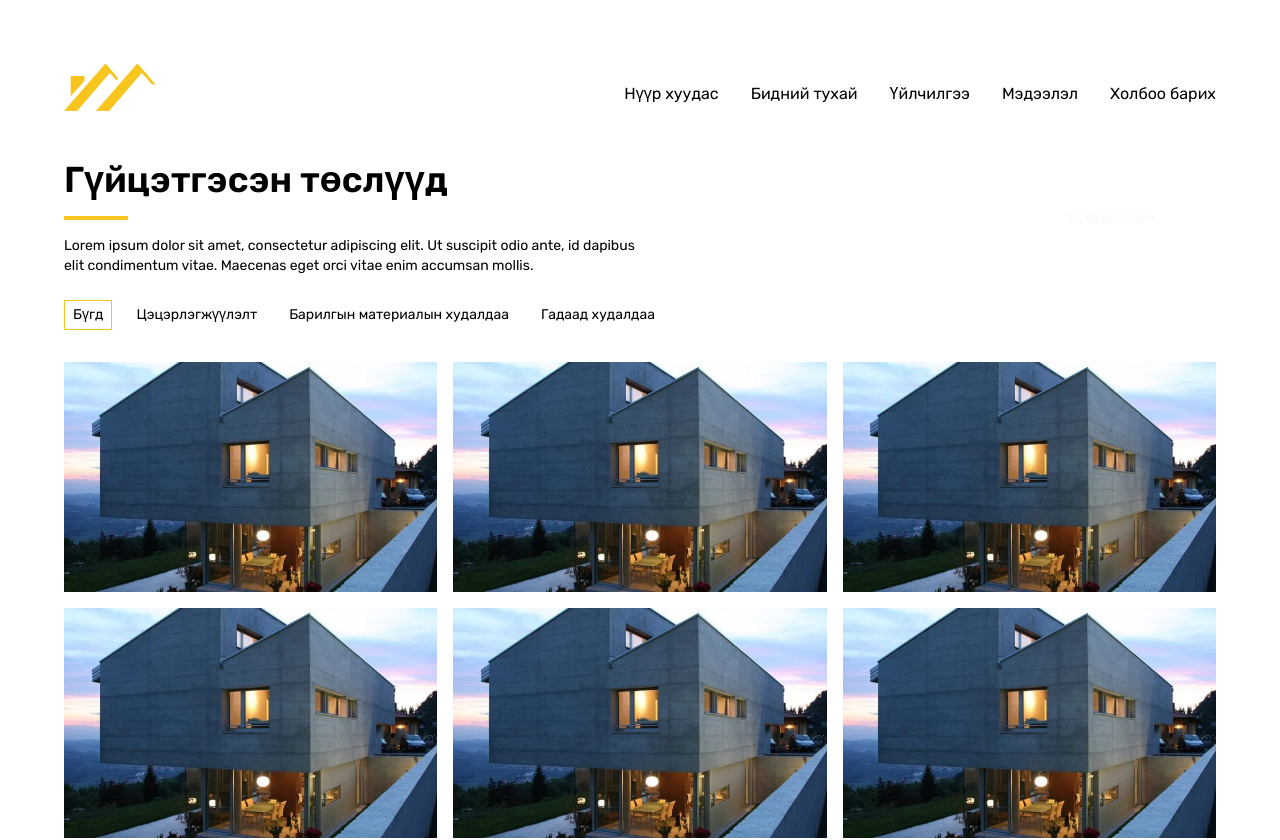
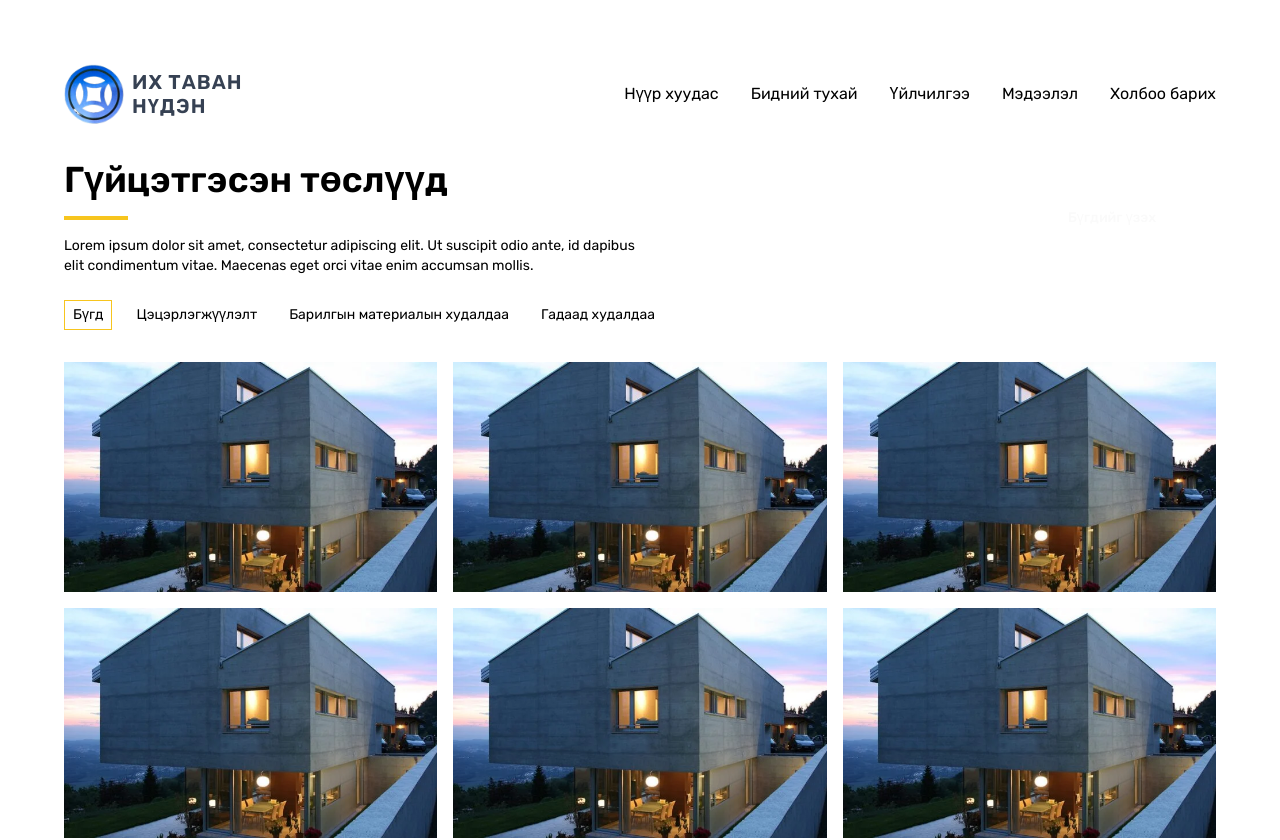
Before and after one commit to dembee111/ihtavannuden, a Next.js app: page /project in a window 1280 px wide. Shown: the top 840 px of the page. Built offline with nearby package versions, Linux system fonts and the light colour scheme.

Commit message:
ok done rr

```diff
--- a/src/components/Shared/Header/index.jsx
+++ b/src/components/Shared/Header/index.jsx
@@ -13,16 +13,28 @@ const Header = () => {
       <div className="max-w-6xl mx-auto">
         <div className="flex justify-between items-center">
           {/* Logo */}
-          <Link href="/" className="cursor-pointer">
-            <Image
-              src="/image/logo.jpg"
-              alt="Их таван нүдэн лого"
-              priority
-              width={177}
-              height={60}
-              className="w-full h-full object-center object-cover dark:invert"
-            />
-          </Link>
+          <div className="flex justify-start items-center gap-2">
+            <Link
+              href="/"
+              className="cursor-pointer w-[60px] h-[60px] overflow-hidden"
+            >
+              <Image
+                src="/image/logo.png"
+                alt="Их таван нүдэн лого"
+                priority
+                width={300}
+                height={300}
+                className="w-[60px] h-[60px] object-center object-cover dark:invert"
+              />
+            </Link>
+            <h1
+              className={`${
+                isHome ? " text-white" : "text-gray-700"
+              } font-semibold uppercase text-xl leading-6 tracking-wider`}
+            >
+              Их таван <br /> нүдэн
+            </h1>
+          </div>
 
           {/* Navigation */}
           <div
```
Also changed, not shown: public/image/logo.png (added).
